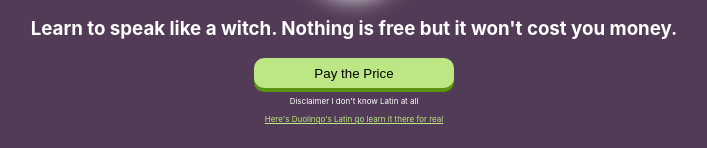
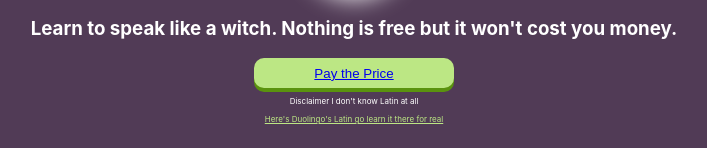
Before and after one commit to farmermel/witch-duolingo, a React (Create React App) app: page / in a window 1280 px wide. Shown: the part 394-542 px from the top of the page, without its empty margins (286-993 px from the left). Built offline with nearby package versions, Linux system fonts and the light colour scheme.

Commit message:
Set up router

```diff
--- a/package.json
+++ b/package.json
@@ -8,6 +8,7 @@
     "@testing-library/user-event": "^7.1.2",
     "react": "^16.12.0",
     "react-dom": "^16.12.0",
+    "react-router-dom": "^5.1.2",
     "react-scripts": "3.3.0"
   },
   "scripts": {
--- a/src/App/App.css
+++ b/src/App/App.css
@@ -24,3 +24,8 @@
   height: 30px;
   width: 200px;
 }
+
+.medium-button:hover {
+  background-color: #5A930E;
+  box-shadow: 0px 4px 0px #334A53;
+}
--- a/src/App/App.js
+++ b/src/App/App.js
@@ -1,12 +1,23 @@
 import React from 'react';
 import './App.css';
-import { LandingPage } from '../LandingPage/LandingPage'
+import { LandingPage } from '../LandingPage/LandingPage';
+import { UserHome } from '../UserHome/UserHome'
+import { BrowserRouter as Router, Switch, Route } from 'react-router-dom';
 
 const App = () => {
   return (
     <div className="App">
       <header className="App-header">
-        <LandingPage />
+        <Router>
+          <Switch>
+            <Route path="/user-home">
+              <UserHome />
+            </Route>
+            <Route path="/">
+              <LandingPage />
+            </Route>
+          </Switch>
+        </Router>
       </header>
     </div>
   );
--- a/src/LandingPage/LandingPage.jsx
+++ b/src/LandingPage/LandingPage.jsx
@@ -1,7 +1,8 @@
-import React from 'react'
-import { Footer } from '../Footer/Footer'
-import hamsa from '../assets/hamsa.svg'
-import './LandingPage.css'
+import React from 'react';
+import { Footer } from '../Footer/Footer';
+import hamsa from '../assets/hamsa.svg';
+import './LandingPage.css';
+import { Link } from 'react-router-dom';
 
 export const LandingPage = () => {
     return (
@@ -9,7 +10,9 @@
             <img className="hamsa" src={hamsa} alt="ominous hamsa" />
             <h3>Learn to speak like a witch. Nothing is free but it won't cost you money.</h3>
             <button className="medium-button" type="button">
-                Pay the Price
+                <Link to="/user-home">
+                    Pay the Price
+                </Link>
             </button>
             <Footer />
         </>
```
